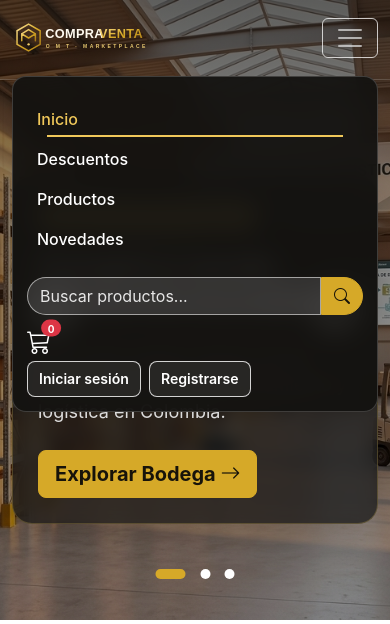
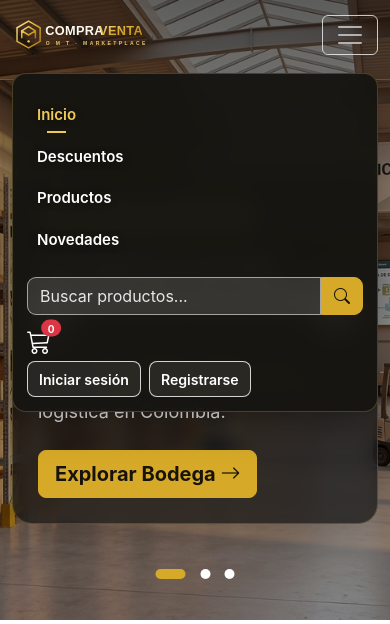
Before and after one commit to sebascasorio10-creator/compraventaOMT, a PHP site: page / in a window 390 px wide, after a click that opens the changed part. Shown: the top 624 px of the page. Run offline with PHP 8.4, Linux system fonts and the light colour scheme; data comes from the database, SQL or seed files in the repository; data that the repository does not hold is empty.

Commit message:
Corregir transparencia y contraste del navbar en toda la portada

```diff
--- a/css/navbar-transparente.css
+++ b/css/navbar-transparente.css
@@ -103,3 +103,89 @@
         min-height: 620px;
     }
 }
+
+
+/* Navbar adaptable: transparente sobre el hero y cristal oscuro al bajar */
+.navbar.omt-transparent-navbar {
+    min-height: 80px;
+    padding-top: 5px;
+    padding-bottom: 5px;
+    transition: background-color .28s ease, box-shadow .28s ease, border-color .28s ease;
+}
+.navbar.omt-transparent-navbar .navbar-brand {
+    display: flex;
+    align-items: center;
+    margin-right: 16px;
+}
+.navbar.omt-transparent-navbar .navbar-collapse {
+    align-items: center;
+}
+.navbar.omt-transparent-navbar .navbar-nav {
+    flex-wrap: nowrap;
+    gap: 3px;
+}
+.navbar.omt-transparent-navbar .nav-link {
+    color: #fff !important;
+    font-size: .94rem;
+    font-weight: 600;
+    white-space: nowrap;
+    text-shadow: 0 1px 8px rgba(0,0,0,.25);
+}
+.navbar.omt-transparent-navbar .cart-icon {
+    color: #fff !important;
+    flex: 0 0 auto;
+}
+.navbar.omt-transparent-navbar .search-box {
+    flex: 0 1 205px;
+    min-width: 155px;
+}
+.navbar.omt-transparent-navbar .omt-auth-actions {
+    flex: 0 0 auto;
+}
+.navbar.omt-transparent-navbar.omt-navbar-scrolled {
+    background: rgba(22, 21, 17, .94) !important;
+    border-bottom: 1px solid rgba(226, 190, 89, .25) !important;
+    box-shadow: 0 10px 30px rgba(0,0,0,.18) !important;
+    backdrop-filter: blur(16px) saturate(140%) !important;
+}
+.navbar.omt-transparent-navbar.omt-navbar-scrolled .nav-link,
+.navbar.omt-transparent-navbar.omt-navbar-scrolled .cart-icon,
+.navbar.omt-transparent-navbar.omt-navbar-scrolled .fw-semibold {
+    color: #fff !important;
+}
+.navbar.omt-transparent-navbar.omt-navbar-scrolled .omt-nav-auth-btn {
+    color: #fff !important;
+    background: rgba(255,255,255,.07) !important;
+    border-color: rgba(226,190,89,.75) !important;
+}
+.navbar.omt-transparent-navbar.omt-navbar-scrolled .omt-nav-auth-btn:hover {
+    color: #17130a !important;
+    background: #e2bd5e !important;
+}
+.navbar.omt-transparent-navbar .search-box input {
+    border-radius: 9px 0 0 9px;
+}
+.navbar.omt-transparent-navbar .search-box button {
+    border-radius: 0 9px 9px 0;
+}
+@media (max-width: 991px) {
+    .navbar.omt-transparent-navbar .navbar-collapse {
+        background: rgba(22,21,17,.97) !important;
+        border: 1px solid rgba(226,190,89,.25);
+        box-shadow: 0 18px 35px rgba(0,0,0,.2);
+    }
+    .navbar.omt-transparent-navbar .navbar-nav {
+        align-items: flex-start;
+    }
+    .navbar.omt-transparent-navbar .search-box {
+        flex: 1 1 100%;
+        min-width: 100%;
+    }
+    .navbar.omt-transparent-navbar .omt-auth-actions {
+        width: 100%;
+        flex-wrap: wrap !important;
+    }
+}
+@media (max-width: 575px) {
+    .navbar.omt-transparent-navbar { min-height: 70px; }
+}
```
